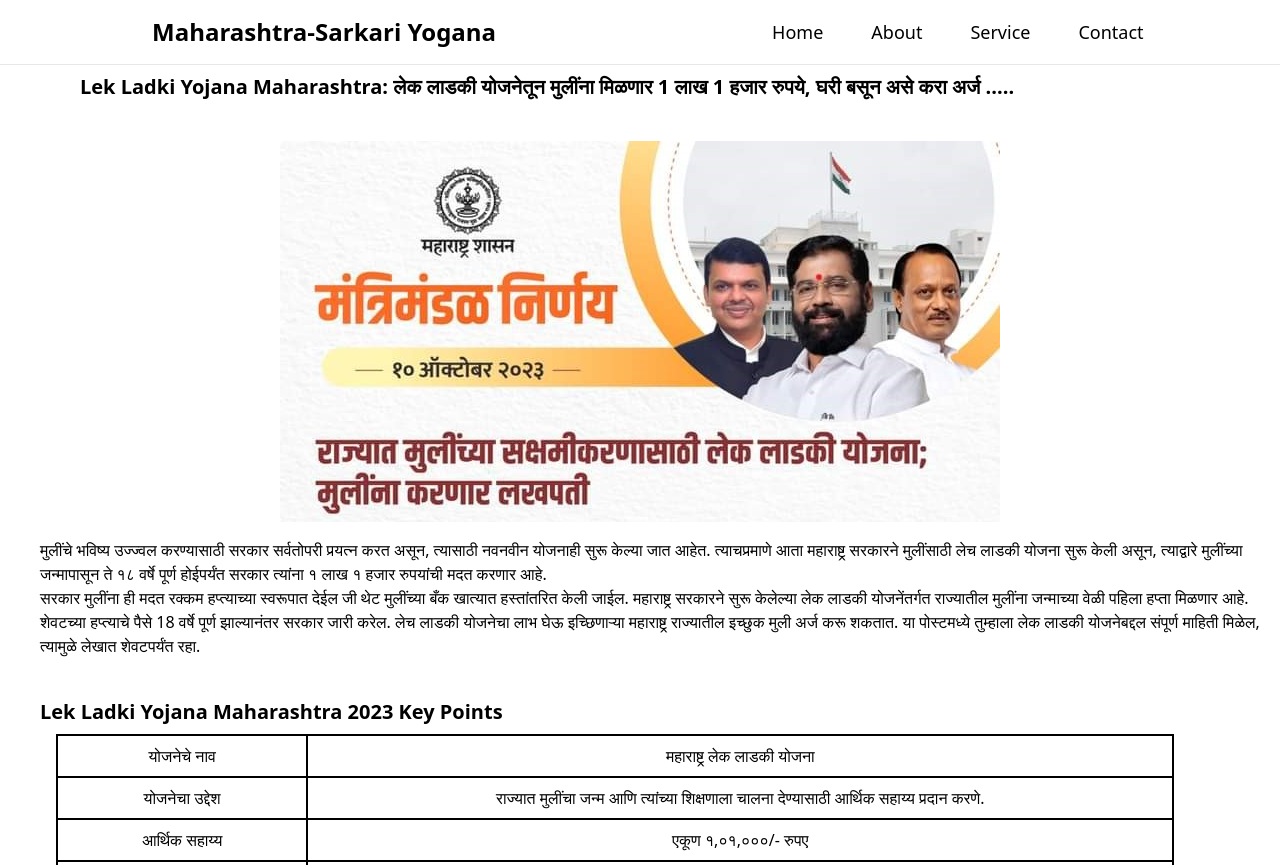
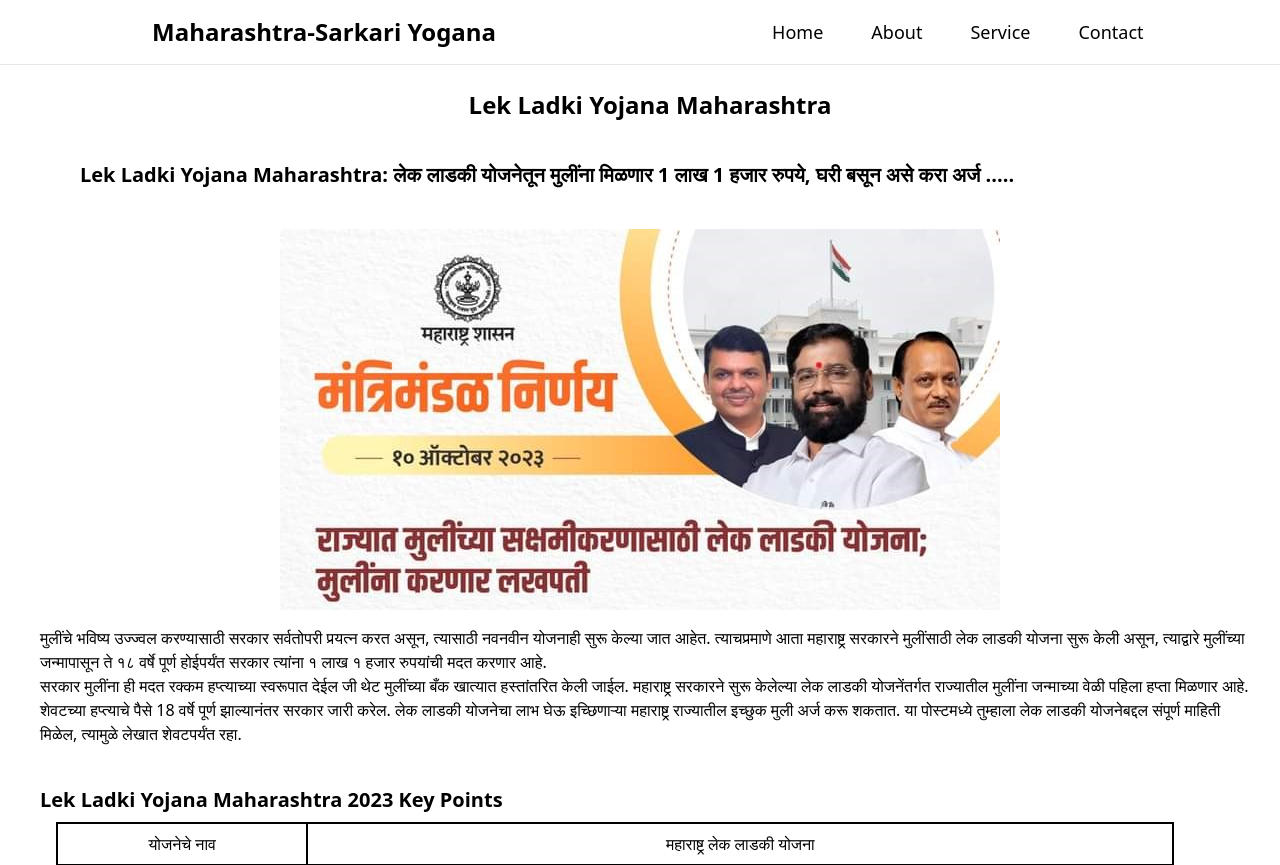
Before and after one commit to akankshapawar-a/MahaDBT, a React (Vite) app: page / in a window 1280 px wide. Built offline with nearby package versions, Linux system fonts and the light colour scheme.

Commit message:
seo friendly

```diff
--- a/package.json
+++ b/package.json
@@ -12,7 +12,8 @@
   "dependencies": {
     "emailjs-com": "^3.2.0",
     "react": "^18.3.1",
-    "react-dom": "^18.3.1"
+    "react-dom": "^18.3.1",
+    "react-helmet-async": "^2.0.5"
   },
   "devDependencies": {
     "@eslint/js": "^9.9.0",
--- a/src/Page1/Page1.jsx
+++ b/src/Page1/Page1.jsx
@@ -1,21 +1,37 @@
 import React from 'react'
 import photo4 from '../assets/photo4.jpg'
 import image1 from '../assets/image1.png'
+import { Helmet } from 'react-helmet-async';
+
 const Page1 = () => {
   return (
     <div className='mt-2 pl-10 pr-5'>
+
+<Helmet>
+        <title>Lek Ladki Yojana Maharashtra - Government Scheme</title>
+        <meta name="description" content="Learn about the Lek Ladki Yojana Maharashtra. Find details on how the scheme helps girls receive up to Rs. 1,01,000 from the government." />
+        <meta name="keywords" content="Lek Ladki Yojana, Maharashtra government schemes, financial aid for girls, government assistance" />
+        <meta property="og:title" content="Lek Ladki Yojana Maharashtra" />
+        <meta property="og:description" content="Maharashtra's Lek Ladki Yojana provides financial aid for girls, offering up to Rs. 1,01,000." />
+        <meta property="og:image" content={photo4} />
+        <meta property="og:url" content="" />
+        <link rel="canonical" href="" />
+      </Helmet>
+
+      <h1 className='font-bold text-2xl mb-10 mt-6 text-center'>Lek Ladki Yojana Maharashtra</h1>
      <p className='text-xl font-bold pl-10  '> Lek Ladki Yojana Maharashtra:  लेक लाडकी योजनेतून मुलींना मिळणार 1 लाख 1 हजार रुपये, घरी बसून असे करा अर्ज ..... </p>
     <div className=' justify-center items-center mt-10 ss:pl-5 sm: pl-60 xxs:pl-5 2ss:pl-5 '>
-        <img src={photo4} className='h-half ss:w-screen '/>
+        <img src={photo4} className='h-half ss:w-screen ' alt=' Lek Ladki Yojana '/>
     </div>
-    <div className='mt-4 align-baseline'><p>मुलींचे भविष्य उज्ज्वल करण्यासाठी सरकार सर्वतोपरी प्रयत्न करत असून, त्यासाठी नवनवीन योजनाही सुरू केल्या जात आहेत. त्याचप्रमाणे आता महाराष्ट्र सरकारने मुलींसाठी लेच लाडकी योजना सुरू केली असून, त्याद्वारे मुलींच्या जन्मापासून ते १८ वर्षे पूर्ण होईपर्यंत सरकार त्यांना १ लाख १ हजार रुपयांची मदत करणार आहे.</p>
-        <p>सरकार मुलींना ही मदत रक्कम हप्त्याच्या स्वरूपात देईल जी थेट मुलींच्या बँक खात्यात हस्तांतरित केली जाईल. महाराष्ट्र सरकारने सुरू केलेल्या लेक लाडकी योजनेंतर्गत राज्यातील मुलींना जन्माच्या वेळी पहिला हप्ता मिळणार आहे. शेवटच्या हप्त्याचे पैसे 18 वर्षे पूर्ण झाल्यानंतर सरकार जारी करेल. लेच लाडकी योजनेचा लाभ घेऊ इच्छिणाऱ्या महाराष्ट्र राज्यातील इच्छुक मुली अर्ज करू शकतात. या पोस्टमध्ये तुम्हाला लेक लाडकी योजनेबद्दल संपूर्ण माहिती मिळेल, त्यामुळे लेखात शेवटपर्यंत रहा.
+    <div className='mt-4 align-baseline'><p>मुलींचे भविष्य उज्ज्वल करण्यासाठी सरकार सर्वतोपरी प्रयत्न करत असून, त्यासाठी नवनवीन योजनाही सुरू केल्या जात आहेत. त्याचप्रमाणे आता महाराष्ट्र सरकारने मुलींसाठी  लेक लाडकी योजना सुरू केली असून, त्याद्वारे मुलींच्या जन्मापासून ते १८ वर्षे पूर्ण होईपर्यंत सरकार त्यांना १ लाख १ हजार रुपयांची मदत करणार आहे.</p>
+        <p>सरकार मुलींना ही मदत रक्कम हप्त्याच्या स्वरूपात देईल जी थेट मुलींच्या बँक खात्यात हस्तांतरित केली जाईल. महाराष्ट्र सरकारने सुरू केलेल्या लेक लाडकी योजनेंतर्गत राज्यातील मुलींना जन्माच्या वेळी पहिला हप्ता मिळणार आहे. शेवटच्या हप्त्याचे पैसे 18 वर्षे पूर्ण झाल्यानंतर सरकार जारी करेल.  लेक लाडकी योजनेचा लाभ घेऊ इच्छिणाऱ्या महाराष्ट्र राज्यातील इच्छुक मुली अर्ज करू शकतात. या पोस्टमध्ये तुम्हाला लेक लाडकी योजनेबद्दल संपूर्ण माहिती मिळेल, त्यामुळे लेखात शेवटपर्यंत रहा.
 
         </p>
         <div className=' justify-center items-center mt-10'>
-          <h1 className='text-xl font-bold mt-4'>Lek Ladki Yojana Maharashtra 2023 Key Points
-          </h1>
+          <h2 className='text-xl font-bold mt-4'>Lek Ladki Yojana Maharashtra 2023 Key Points
+          </h2>
         <table className='border-1 border-solid border-black p-2 w-11/12 ml-4 mt-2 text-center justify-center'>
+        <tbody>
   <tr className='border-2 border-solid border-black  p-2 '>
     <td className='border-2 border-solid border-black  p-2 '>योजनेचे नाव
     </td>
@@ -59,6 +75,7 @@
     <td className='border-2 border-solid border-black  p-2 '>राज्य के पीले आणि नारंगी राशन कार्डधारक परिवार की सर्व बालके.
     </td>
   </tr>
+  </tbody>
 </table>
 
 </div>
@@ -68,7 +85,7 @@
 
 
 <div className=' justify-center items-center mt-10 ss:pl-5 sm: pl-60  xxs:pl-5 2ss:pl-5'>
-        <img src={image1} className='h-half ss:w-screen sm:w-9/12'/>
+        <img src={image1} className='h-half ss:w-screen sm:w-9/12' alt='Lek Ladki Yojana Maharashtra'/>
     </div>
 
 <div className='pl-10 mt-4'>
@@ -91,7 +108,7 @@
     <div className=' justify-center mt-4'>
   <p className='font-bold text-xl mt-4 '>या पाच चरणांमध्ये पैसे प्राप्त होतील:</p>
   <table className='border-2 border-solid border-black p-2 ml-10 mt-4'>
-
+<tbody>
     <tr className='border-2 border-solid border-black p-2'>
       <td className='border-2 border-solid border-black p-2'>1. मुलीचा जन्म झाल्यावर</td>
       <td className='border-2 border-solid border-black p-2'>5000/- रुपये</td>
@@ -112,11 +129,12 @@
       <td className='border-2 border-solid border-black p-2'>5. १८ वर्षांच्या वयात</td>
       <td className='border-2 border-solid border-black p-2'>75000/- रुपये</td>
     </tr>
+    </tbody>
   </table>
 </div>
 
 <div>
-<h1 className='font-bold text-lg mt-6 '>लेक लाडकी योजना महाराष्ट्र 2023 साठी पात्रता निकष : </h1>
+<h2 className='font-bold text-lg mt-6 '>लेक लाडकी योजना महाराष्ट्र 2023 साठी पात्रता निकष : </h2>
 <ul className='mt-4'>
 <li>1. अर्जदार महाराष्ट्राचा निवासी असावा.</li>
 <li>2. लेक लाडकी योजनेसाठी केवळ राज्यातील मुलींच पात्र असतील.</li>
@@ -128,7 +146,7 @@
 
 
 <div className='mt-5'>
-<h1 className='font-bold text-lg'>लेक लाडकी योजना महाराष्ट्र 2023 कागदपत्र</h1>
+<h2 className='font-bold text-lg'>लेक लाडकी योजना महाराष्ट्र 2023 कागदपत्र</h2>
 <ul className='mt-4'>
 <li>- पिवळा किंवा नारंगी रंगाचे</li>
 <li>- मुलीच्या पालकांचे आधार कार्</li>
@@ -142,16 +160,18 @@
 </ul>
 </div>
 <div>
-  <h1 className='font-bold text-lg mt-8 '>Lek Ladki Yojana Official Website :
+  <h2 className='font-bold text-lg mt-8 '>Lek Ladki Yojana Official Website :
   <table className='border-1 border-solid border-black w-11/12 ml-4 text-center justify-center mt-4'>
+  <tbody>
   <tr className='border-2 border-solid border-black p-2'>
     <td className='border-2 border-solid border-black p-2'>Official Website
     </td>
     <td className='border-2 border-solid border-black p-2 text-blue-500'><a href='https://lekladkiyojana.in/lek-ladki-yojana-registration-started-apply-now/'>Click Here</a>
     </td>
   </tr>
+  </tbody>
   </table>
-  </h1>
+  </h2>
 
 </div>
     </div>
```
Also changed, not shown: src/App.jsx (+4 -17 lines), src/Comment/Comment.jsx (+8 -8 lines), 1 other file (tests, documents, lock files or other folders).
